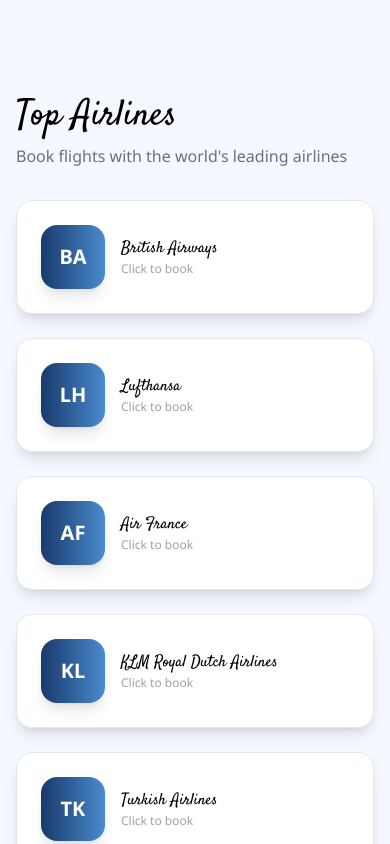
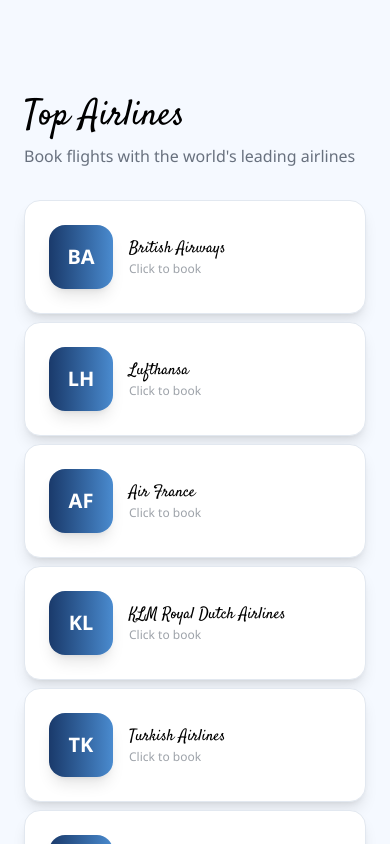
Before and after one commit to skyluxejourney/cheapflightssolution, a Next.js app: page /airlines in a window 390 px wide. Shown: the top 844 px of the page. Built offline with nearby package versions, Linux system fonts and the light colour scheme.

Commit message:
horizontal slide in mobile screen fixed

```diff
--- a/app/globals.css
+++ b/app/globals.css
@@ -50,6 +50,8 @@
   font-optical-sizing: auto;
   font-style: normal;
   font-variation-settings: "wdth" 100;
+  overflow-x: hidden;
+  max-width: 100%;
 }
 
 /* Heading font - applies to all heading tags */
@@ -356,3 +358,45 @@
 .hover\:text-light-gray:hover {
   color: var(--light-gray);
 }
+
+/* ===== FIX: Prevent horizontal scroll and add proper padding on mobile ===== */
+@media (max-width: 640px) {
+  /* Fix for all container elements */
+  .container,
+  .max-w-6xl,
+  .max-w-7xl,
+  .max-w-5xl,
+  .max-w-4xl,
+  .max-w-3xl,
+  .max-w-2xl,
+  .max-w-xl,
+  .max-w-lg,
+  .max-w-md,
+  .max-w-sm,
+  .mx-auto {
+    max-width: 100% !important;
+    padding-left: 12px !important;
+    padding-right: 12px !important;
+  }
+
+  /* Fix for any overflowing elements */
+  * {
+    max-width: 100vw;
+  }
+
+  /* Fix for grids */
+  .grid {
+    gap: 0.5rem !important;
+  }
+
+  /* Fix for flex containers */
+  .flex {
+    flex-wrap: wrap !important;
+  }
+
+  /* Ensure sections have proper padding */
+  section {
+    padding-left: 12px !important;
+    padding-right: 12px !important;
+  }
+}
```
